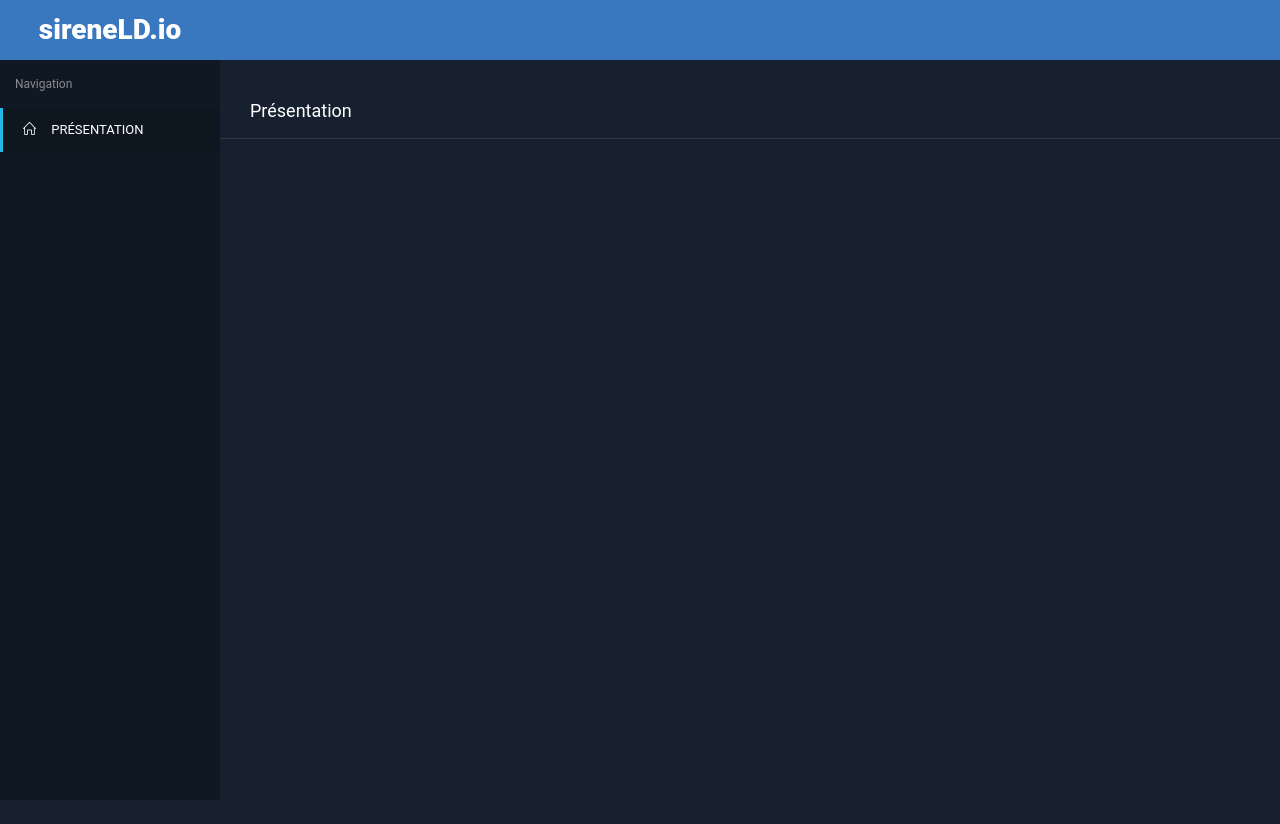
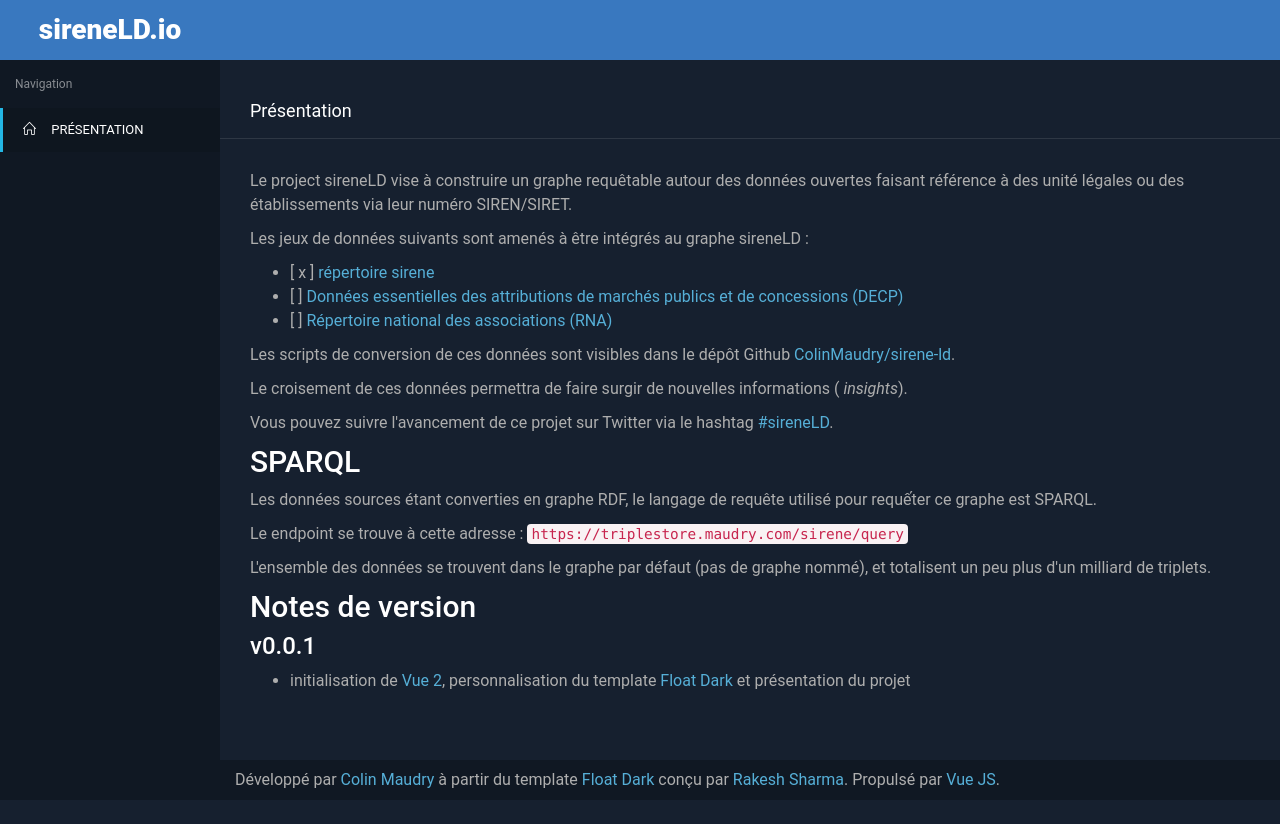
Before and after one commit to ColinMaudry/sirene-ld-web, a Vue app: page / in a window 1280 px wide. Built offline with nearby package versions, Linux system fonts and the light colour scheme; a web font is replaced by a local one.

Commit message:
Pied de page, ajout de contenu présentation

```diff
--- a/src/App.vue
+++ b/src/App.vue
@@ -12,4 +12,8 @@
 .bg-primary {
   background-color: #3978bf !important;
 }
+
+body {
+  font-size: 16px;
+}
 </style>
--- /dev/null
+++ b/src/components/BottomBar.vue
@@ -0,0 +1,24 @@
+<template>
+  <footer class="footer">
+    <span>
+      Développé par
+      <a href="https://github.com/ColinMaudry">Colin Maudry</a> à partir du template
+      <a
+        href="http://bootstraplovers.com/templates/float-admin-v1.1/dark-version/index.html"
+      >Float Dark</a> conçu par
+      <a href="https://twitter.com/rakesh_wd">Rakesh Sharma</a>. Propulsé par
+      <a href="https://www.vuejs.org">Vue JS</a>.
+    </span>
+  </footer>
+</template>
+
+<script>
+export default {};
+</script>
+
+<style scoped>
+.footer {
+  padding-left: 235px;
+  bottom: 0;
+}
+</style>
--- a/src/components/MainContent.vue
+++ b/src/components/MainContent.vue
@@ -8,6 +8,67 @@
         </div>
       </div>
     </div>
+
+    <!-- Markdown content -->
+    <p>Le project sireneLD vise à construire un graphe requêtable autour des données ouvertes faisant référence à des unité légales ou des établissements via leur numéro SIREN/SIRET.</p>
+
+    <p>Les jeux de données suivants sont amenés à être intégrés au graphe sireneLD :</p>
+
+    <ul>
+      <li>[ x ]
+        <a
+          href="https://www.data.gouv.fr/fr/datasets/base-sirene-des-entreprises-et-de-leurs-etablissements-siren-siret"
+        >répertoire sirene</a>
+      </li>
+
+      <li>[ ]
+        <a
+          href="https://www.data.gouv.fr/fr/datasets/donnees-essentielles-de-la-commande-publique-transmises-via-le-pes-marche/"
+        >Données essentielles des attributions de marchés publics et de concessions (DECP)</a>
+      </li>
+
+      <li>[ ]
+        <a
+          href="https://www.data.gouv.fr/fr/datasets/repertoire-national-des-associations/"
+        >Répertoire national des associations (RNA)</a>
+      </li>
+    </ul>
+
+    <p>Les scripts de conversion de ces données sont visibles dans le dépôt Github
+      <a href="https://github.com/ColinMaudry/sirene-ld">ColinMaudry/sirene-ld</a>.
+    </p>
+
+    <p>Le croisement de ces données permettra de faire surgir de nouvelles informations (
+      <em>insights</em>).
+    </p>
+
+    <p>Vous pouvez suivre l'avancement de ce projet sur Twitter via le hashtag
+      <a href="https://twitter.com/hashtag/sireneLD">#sireneLD</a>.
+    </p>
+
+    <h2 id="sparql">SPARQL</h2>
+
+    <p>Les données sources étant converties en graphe RDF, le langage de requête utilisé pour requếter ce graphe est SPARQL.</p>
+
+    <p>Le endpoint se trouve à cette adresse :
+      <code>https://triplestore.maudry.com/sirene/query</code>
+    </p>
+
+    <p>L'ensemble des données se trouvent dans le graphe par défaut (pas de graphe nommé), et totalisent un peu plus d'un milliard de triplets.</p>
+
+    <h2 id="notesdeversion">Notes de version</h2>
+
+    <h3 id="v001">v0.0.1</h3>
+
+    <ul>
+      <li>initialisation de
+        <a href="https://vuejs.org/">Vue 2</a>, personnalisation du template
+        <a
+          href="http://bootstraplovers.com/templates/float-admin-v1.1/dark-version/index.html"
+        >Float Dark</a> et présentation du projet
+      </li>
+    </ul>
+    <!-- Markdown content -->
   </section>
 </template>
 
--- a/src/views/Home.vue
+++ b/src/views/Home.vue
@@ -3,6 +3,7 @@
     <top-bar/>
     <left-bar/>
     <main-content/>
+    <bottom-bar/>
   </div>
 </template>
 
@@ -11,13 +12,15 @@
 import TopBar from "@/components/TopBar.vue";
 import LeftBar from "@/components/LeftBar.vue";
 import MainContent from "@/components/MainContent.vue";
+import BottomBar from "@/components/BottomBar.vue";
 
 export default {
   name: "home",
   components: {
     TopBar,
     LeftBar,
-    MainContent
+    MainContent,
+    BottomBar
   }
 };
 </script>
```
Also changed, not shown: 1 other file (tests, documents, lock files or other folders).
